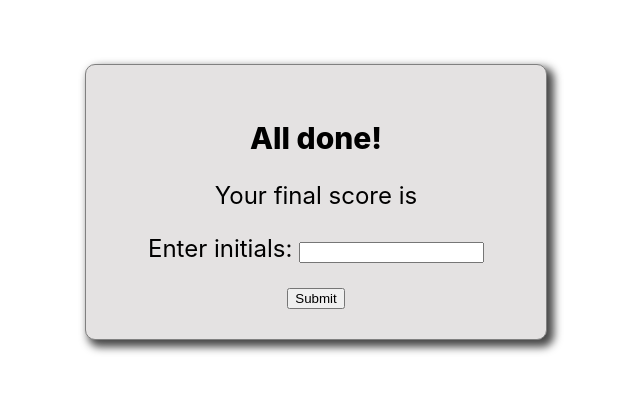
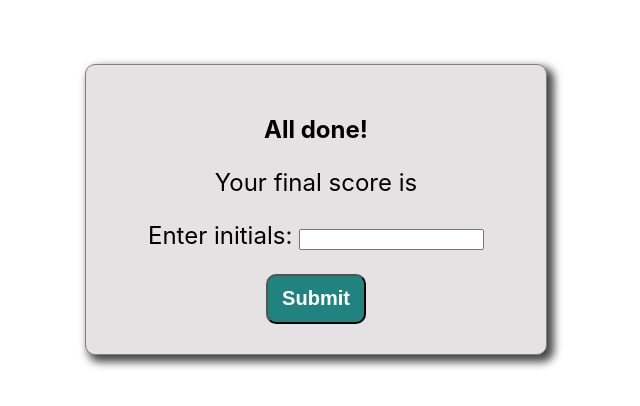
Before and after one commit to sidd-oo/quiz-app-react, a React (Create React App) app: page /result in a window 1280 px wide. Shown: the top 406 px of the page, without its empty margins (324-964 px from the left). Built offline with nearby package versions, Linux system fonts and the light colour scheme.

Commit message:
fix: Centered the button style

```diff
--- a/src/pages/result/Result.css
+++ b/src/pages/result/Result.css
@@ -22,7 +22,7 @@
 
 }
 
-h1 {
+.title {
   font-size: 30px;
   font-weight: 800;
 }
@@ -32,11 +32,7 @@ h1 {
   font-weight: normal;
 }
 
-.button{
-  position: relative;
-  left: 0;
-  right: 0;
-  margin: auto;
+button{
   background-color: #218380;
   color: white;
   padding: 10px;
@@ -45,7 +41,4 @@ h1 {
   border-radius: 10px;
   font-size: 20px;
   font-weight: 600;
-  display: flex;
-  justify-content: center;
-  align-items: center;
 }
```
